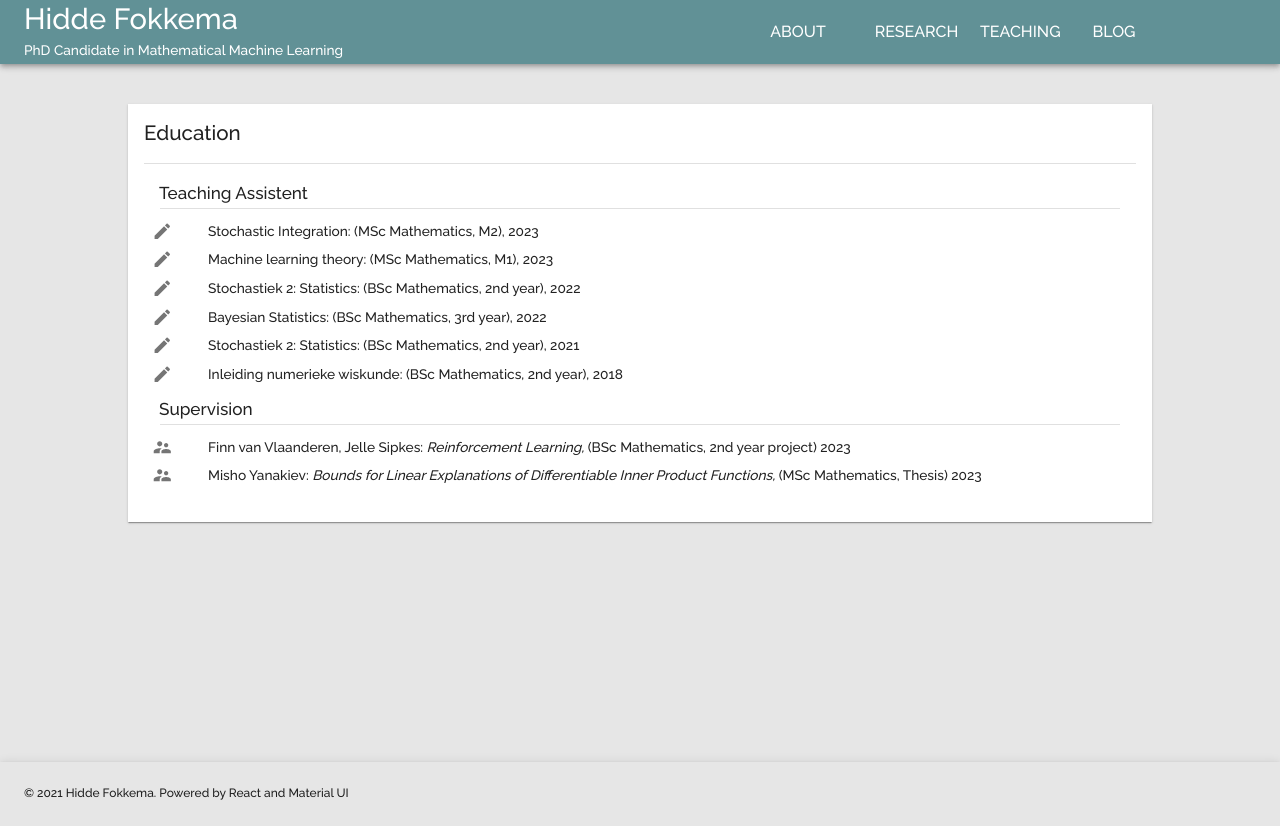
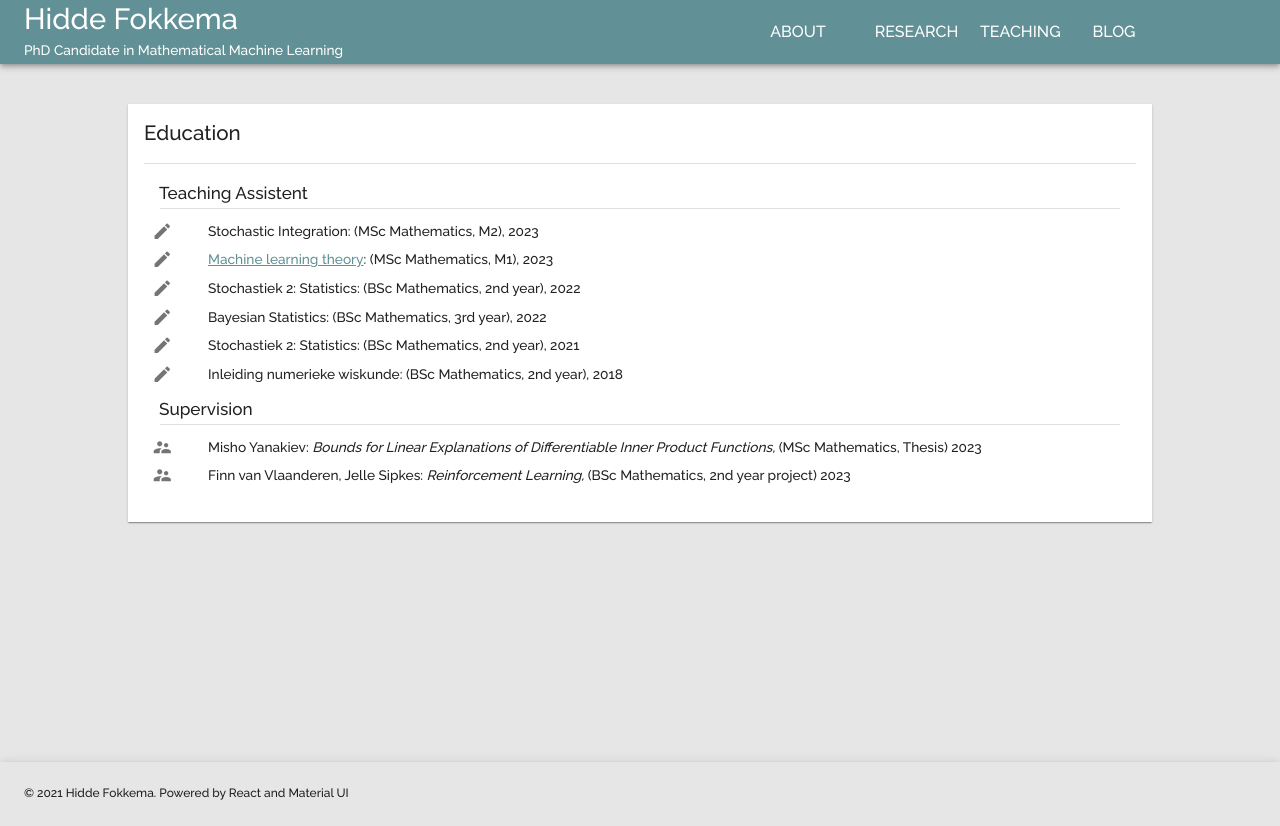
Before and after one commit to HiddeFok/personal-website-react, a React (Create React App) app: page /teaching in a window 1280 px wide. Built offline with nearby package versions, Linux system fonts and the light colour scheme.

Commit message:
Some link updates

```diff
--- a/src/components/courseList.tsx
+++ b/src/components/courseList.tsx
@@ -10,6 +10,9 @@ import ListItemIcon from "@mui/material/ListItemIcon"
 import CreateIcon from '@mui/icons-material/Create';
 
 function createCourseItem(course: Course){
+
+  let title: JSX.Element | string
+  title = ("url" in course) ? (<a href={course.url}>{course.title}</a>) : (course.title)
   return (
     <ListItem sx={{padding: "0px 8px"}}>
       <ListItemIcon>
@@ -17,7 +20,7 @@ function createCourseItem(course: Course){
       </ListItemIcon>
       <ListItemText>
         <Typography variant="body1">
-          {course.title}: ({course.level}), {course.year}
+          {title}: ({course.level}), {course.year}
         </Typography>
       </ListItemText>
     </ListItem>
--- a/src/data/supervision.ts
+++ b/src/data/supervision.ts
@@ -8,15 +8,15 @@ export interface Supervision {
 
   export const supervisionList: Supervision[] = [
     {
+      students: ["Misho Yanakiev"],
+      title: "Bounds for Linear Explanations of Differentiable Inner Product Functions",
+      year: 2023,
+      level: "MSc Mathematics, Thesis",
+    },
+    {
       students: ["Finn van Vlaanderen", "Jelle Sipkes"],
       title: "Reinforcement Learning",
       year: 2023,
       level: "BSc Mathematics, 2nd year project"
-    },
-    {
-      students: ["Misho Yanakiev"],
-      title: "Bounds for Linear Explanations of Differentiable Inner Product Functions",
-      year: 2023,
-      level: "MSc Mathematics, Thesis",
     }
   ]
--- a/src/data/teaching.ts
+++ b/src/data/teaching.ts
@@ -2,6 +2,7 @@ export interface Course {
   title: string
   year: number
   level: string
+  url?: string
 }
 
 export const courseList: Course[] = [
@@ -13,7 +14,8 @@ export const courseList: Course[] = [
   {
     title: "Machine learning theory",
     year: 2023,
-    level: "MSc Mathematics, M1"
+    level: "MSc Mathematics, M1",
+    url: "https://homepages.cwi.nl/~wmkoolen/MLT_2023/"
   },
   {
     title: "Stochastiek 2: Statistics",
```
